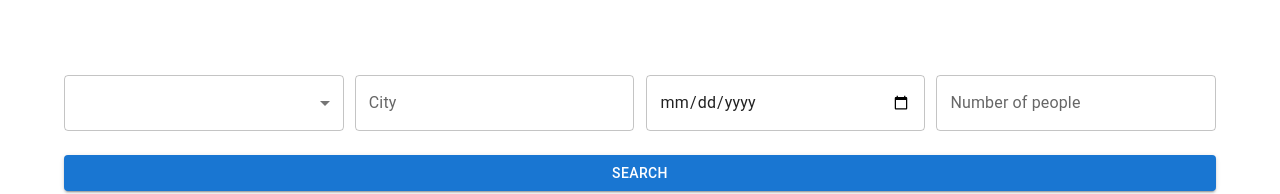
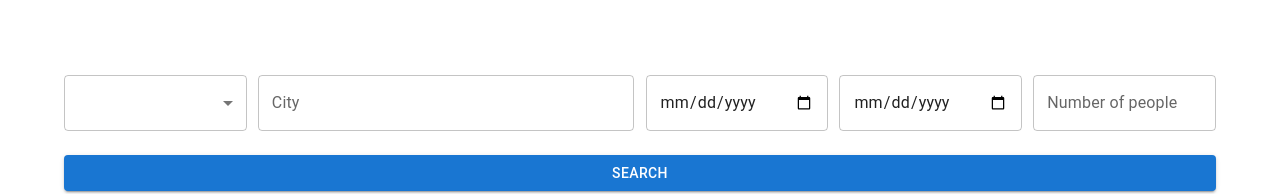
Before and after one commit to bata26/MyVacation, a React (Create React App) app in the folder frontend/myvacation/: page /search in a window 1280 px wide. Shown: the part 207-401 px from the top of the page. Built offline with nearby package versions, Linux system fonts and the light colour scheme.

Commit message:
Add startDate/endDate in search

```diff
--- a/frontend/myvacation/src/pages/search.js
+++ b/frontend/myvacation/src/pages/search.js
@@ -21,7 +21,8 @@ const handleSearch = (event) => {
     console.log({
       type: data.get('type'),
       city: data.get('city'),
-      date: data.get('date'),
+      startDate: data.get('startDate'),
+      endDate: data.get('endDate'),
       numberOfPeople: data.get('numberOfPeople'),
     });
 };
@@ -72,7 +73,7 @@ export default function Search() {
         <CssBaseline />
             <Box component="form" onSubmit={handleSearch} noValidate sx={{ mt: 1 }}>
               <Grid container columnSpacing={1.4}>
-                <Grid item xs={6} sm={3}>
+                <Grid item xs={4} sm={2}>
                     <Select
                         fullWidth
                         id='type'
@@ -84,7 +85,7 @@ export default function Search() {
                         <MenuItem value={'accomodation'}>Accomodation</MenuItem>
                     </Select>
                 </Grid>
-                <Grid item xs={6} sm={3}>
+                <Grid item xs={6} sm={4}>
                     <TextField
                     fullWidth
                     name="city"
@@ -92,16 +93,25 @@ export default function Search() {
                     label="City"
                     />
                 </Grid>
-                <Grid item xs={6} sm={3}>
+                <Grid item xs={6} sm={2}>
                     <TextField
                     fullWidth
-                    id="date"
-                    name="date"
+                    id="startDate"
+                    name="startDate"
                     type="date"
                     />
                 </Grid>
 
-                <Grid item xs={6} sm={3}>
+                <Grid item xs={6} sm={2}>
+                    <TextField
+                    fullWidth
+                    id="endDate"
+                    name="endDate"
+                    type="date"
+                    />
+                </Grid>
+
+                <Grid item xs={4} sm={2}>
                     <TextField
                     fullWidth
                     id="numberOfPeople"
```
Also changed, not shown: 1 other file (tests, documents, lock files or other folders).
